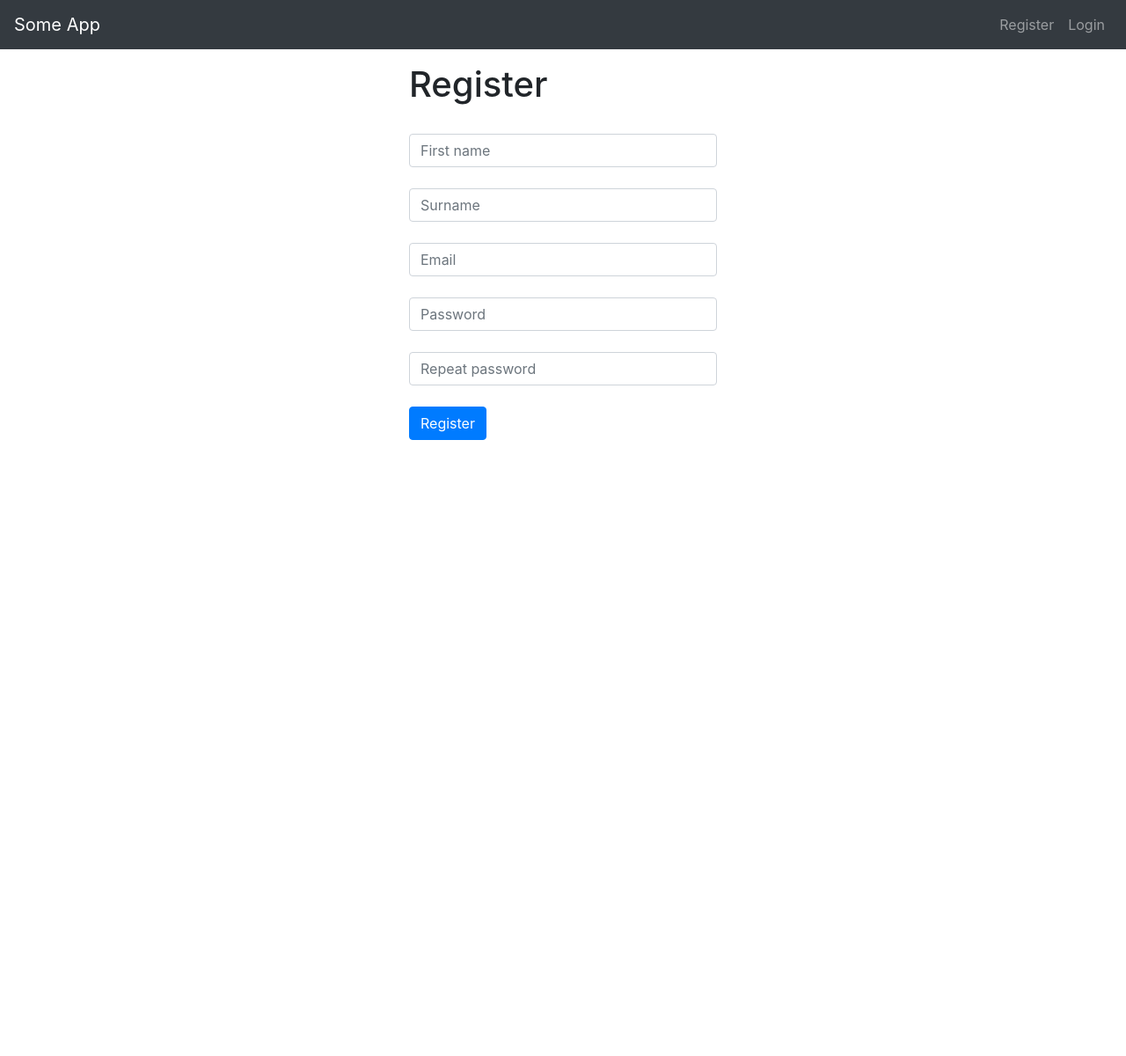
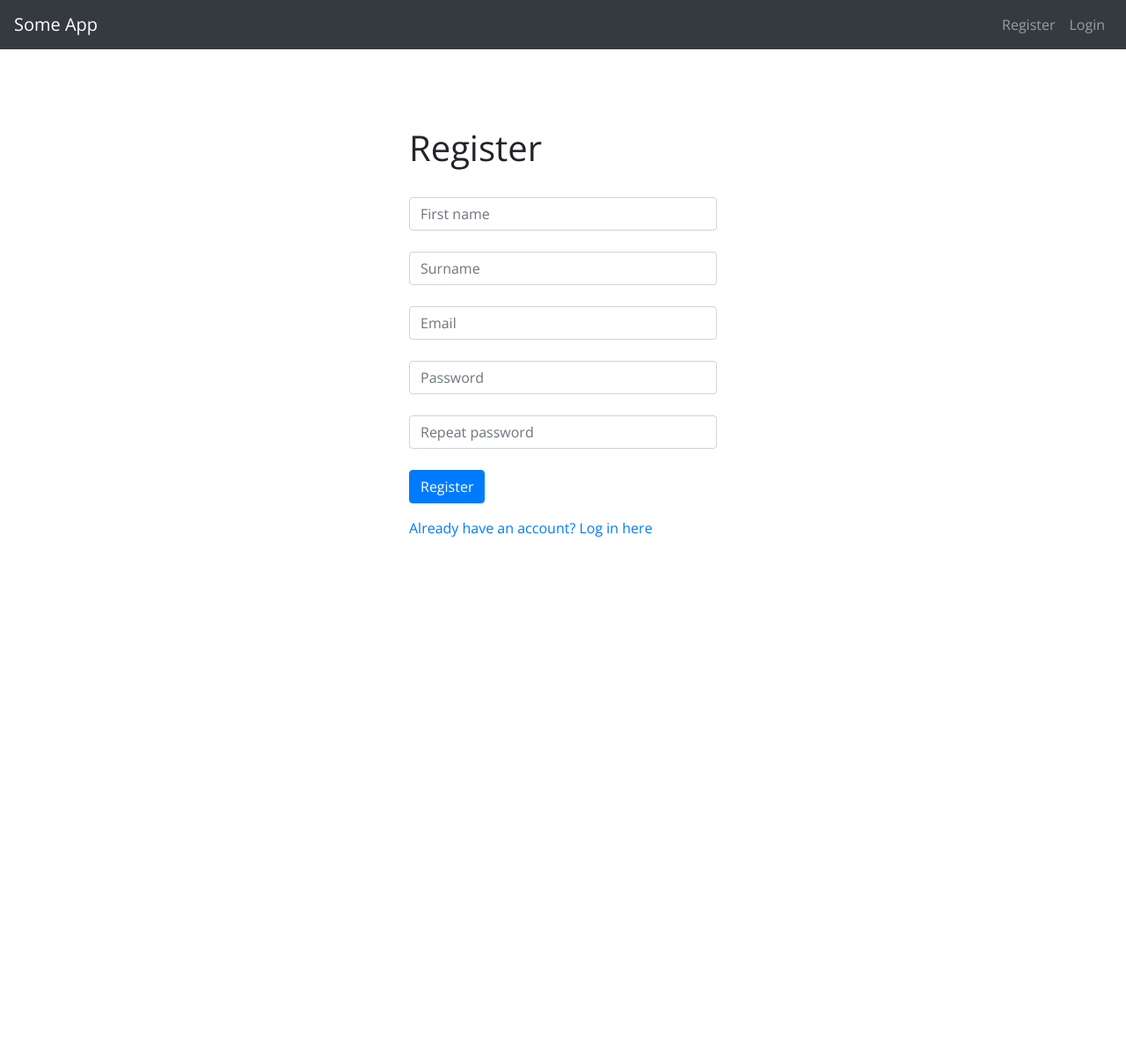
Before and after one commit to stu8walker/flask-login-example, a Flask app: page /register in a window 1280 px wide. Shown: the whole page at 88% size. Before the commit the page ends 500 px from the top, so only its background shows below. Run offline with Flask 2, Linux system fonts and the light colour scheme; some libraries are stand-ins or nearby versions.

Commit message:
Tidy formatting and add Google font

```diff
--- a/templates/base.html
+++ b/templates/base.html
@@ -20,6 +20,26 @@
             href="https://stackpath.bootstrapcdn.com/bootstrap/4.4.1/css/bootstrap.min.css"
             integrity="sha384-Vkoo8x4CGsO3+Hhxv8T/Q5PaXtkKtu6ug5TOeNV6gBiFeWPGFN9MuhOf23Q9Ifjh"
             crossorigin="anonymous">
+
+        <!-- Google font styles-->
+        <link href="https://fonts.googleapis.com/css?family=Open+Sans&display=swap" rel="stylesheet">
+        <style>
+            body {
+                font-family: 'Open Sans', sans-serif;
+                min-height: 75rem;
+                padding-top: 4.5rem;
+            }
+
+            h1,h2,h3,h4,h5,h6 {
+                font-family: 'Open Sans', sans-serif;
+            }
+            p {
+                font-size: 18px;
+                font-family: 'Open Sans', sans-serif;
+            }
+        </style>
+        <!-- End Google font styles -->
+
     </head>
     <body>
         <nav class="navbar navbar-expand-md navbar-dark fixed-top bg-dark">
--- a/templates/login.html
+++ b/templates/login.html
@@ -32,6 +32,7 @@
             {{ form.submit(class="btn btn btn-primary") }}
         </div>
       </form>
+      <a href="{{ url_for('index') }}">Forgot password?</a>
   </div>
   <div class="col-sm"></div>
 </div>
--- a/templates/register.html
+++ b/templates/register.html
@@ -37,7 +37,7 @@
                   <br>
                   {{ form.password(class="form-control form-control", placeholder="Password") }}
                   {% for error in form.password.errors %}
-                    <div class="alert alert-danger" role="alert">{{ error }}</div>n>
+                    <div class="alert alert-danger" role="alert">{{ error }}</div>
                   {% endfor %}
                   <br>
                   {{ form.password2(class="form-control form-control", placeholder="Repeat password") }}
@@ -46,9 +46,9 @@
                   {% endfor %}
                   <br>
                   {{ form.submit(class="btn btn btn-primary") }}
-
               </div>
             </form>
+            <a href="{{ url_for('login') }}">Already have an account? Log in here</a>
         </div>
         <div class="col-sm"></div>
       </div>
```
